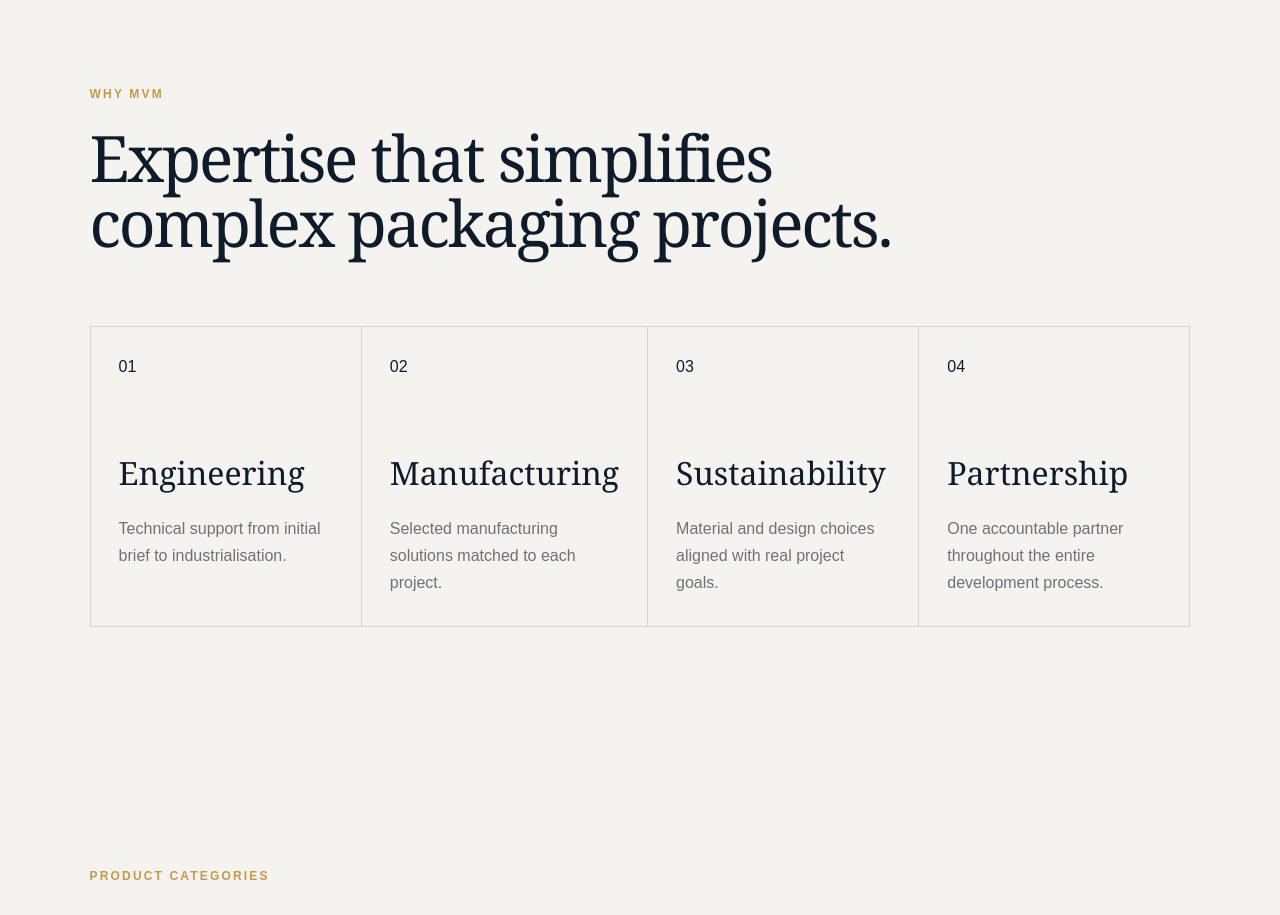
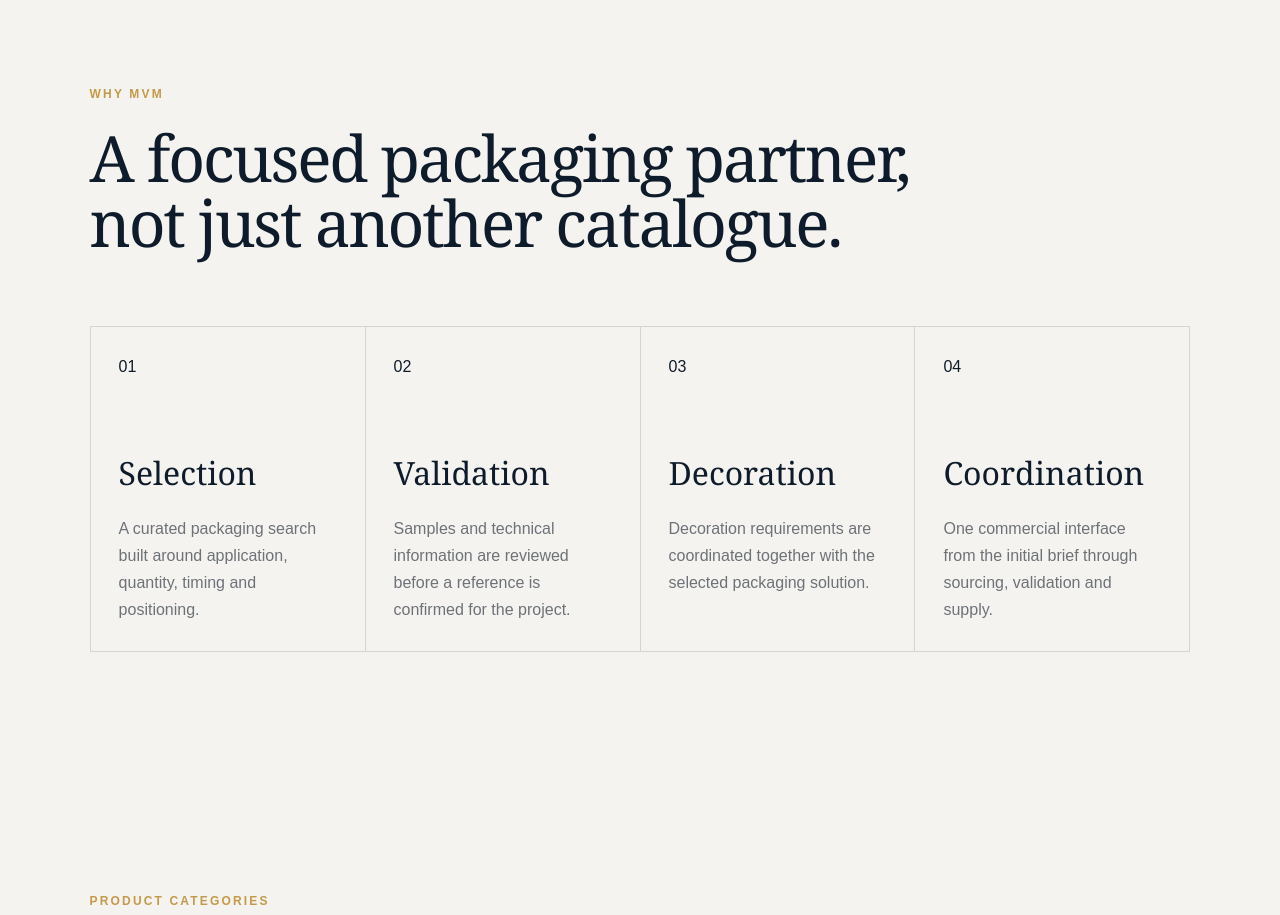
Before and after one commit to sabatofrancesco/mvm-os, a Next.js app in the folder website/: page / in a window 1280 px wide. Shown: the part 940-1855 px from the top of the page. Built offline with nearby package versions, Linux system fonts and the light colour scheme.

Commit message:
Align homepage expertise with MVM operating model

```diff
--- a/website/src/components/WhyMVM.tsx
+++ b/website/src/components/WhyMVM.tsx
@@ -1 +1 @@
-const items=[{number:"01",title:"Engineering",text:"Technical support from initial brief to industrialisation."},{number:"02",title:"Manufacturing",text:"Selected manufacturing solutions matched to each project."},{number:"03",title:"Sustainability",text:"Material and design choices aligned with real project goals."},{number:"04",title:"Partnership",text:"One accountable partner throughout the entire development process."}]; export function WhyMVM(){return <section className="section section-light" id="expertise"><div className="section-heading"><p className="eyebrow">Why MVM</p><h2>Expertise that simplifies complex packaging projects.</h2></div><div className="expertise-grid">{items.map(i=><article className="expertise-card" key={i.title}><span>{i.number}</span><h3>{i.title}</h3><p>{i.text}</p></article>)}</div></section>}
+const items=[{number:"01",title:"Selection",text:"A curated packaging search built around application, quantity, timing and positioning."},{number:"02",title:"Validation",text:"Samples and technical information are reviewed before a reference is confirmed for the project."},{number:"03",title:"Decoration",text:"Decoration requirements are coordinated together with the selected packaging solution."},{number:"04",title:"Coordination",text:"One commercial interface from the initial brief through sourcing, validation and supply."}];export function WhyMVM(){return <section className="section section-light" id="expertise"><div className="section-heading"><p className="eyebrow">Why MVM</p><h2>A focused packaging partner, not just another catalogue.</h2></div><div className="expertise-grid">{items.map(i=><article className="expertise-card" key={i.title}><span>{i.number}</span><h3>{i.title}</h3><p>{i.text}</p></article>)}</div></section>}
```
